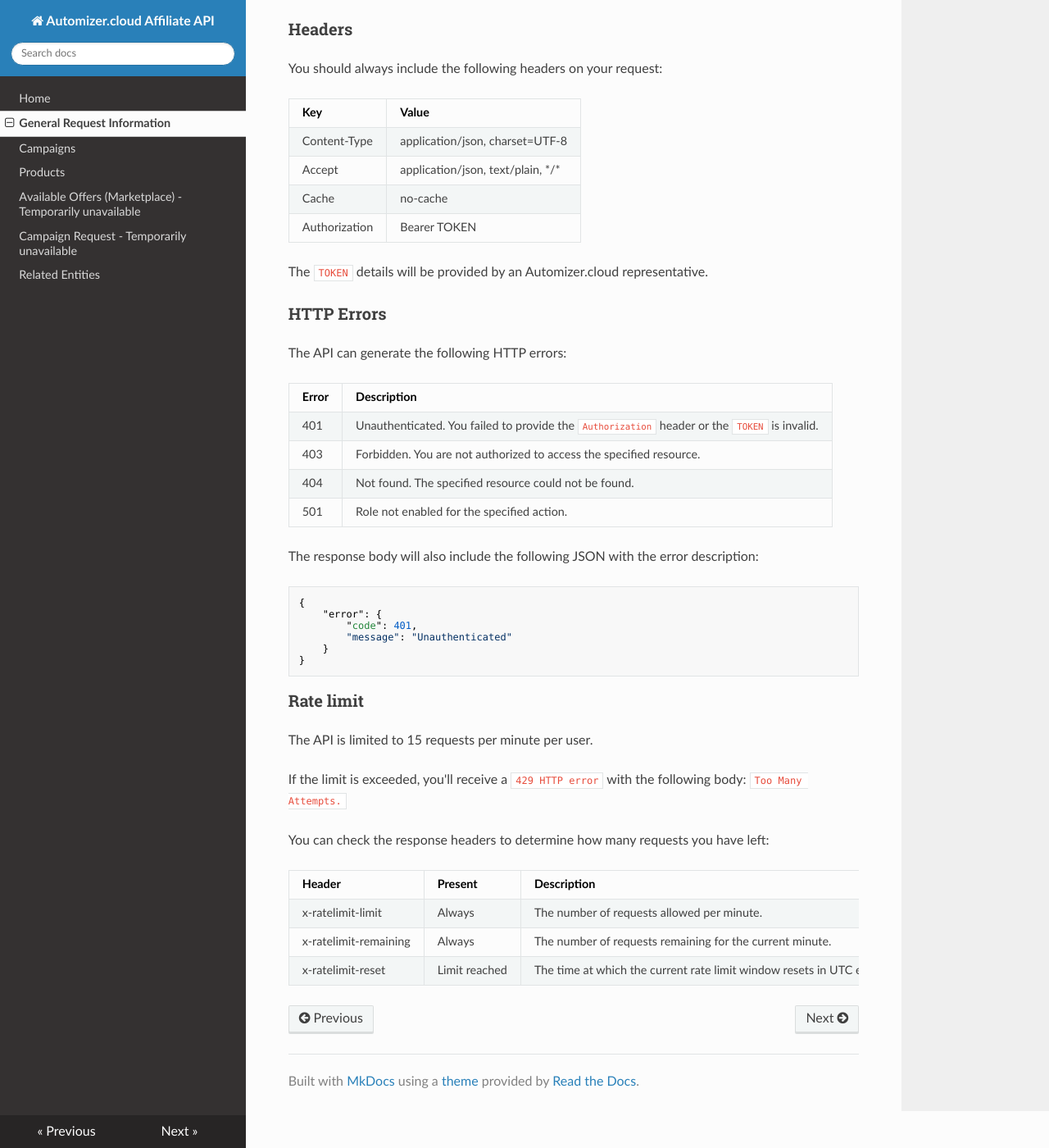
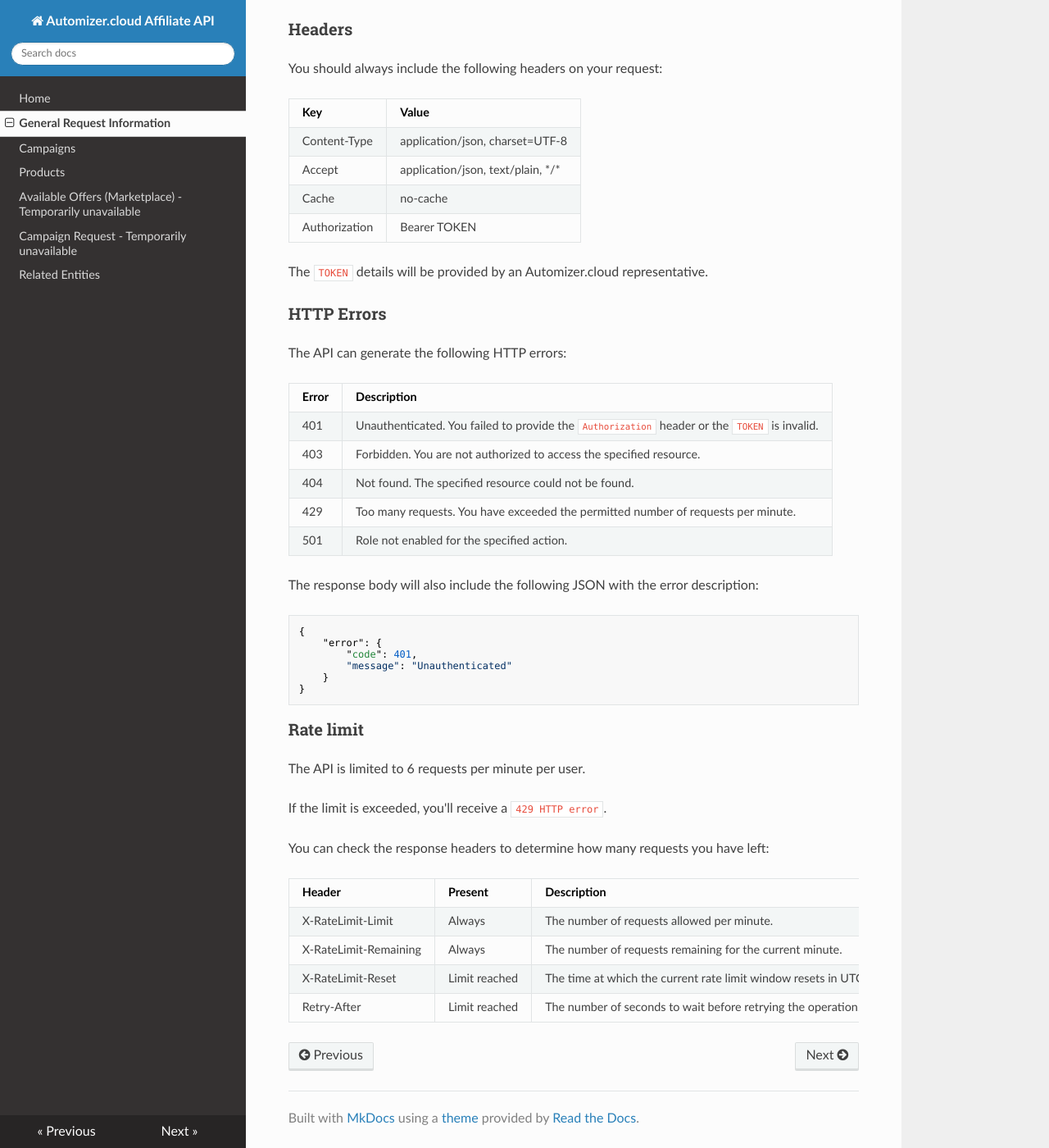
Before and after one commit to automizer-cloud/automizer.cloud-affiliate-api-docs, an MkDocs documentation site: the page built from docs/requests.md, in a window 1280 px wide and 1400 px high, scrolled down 175 px. Shown: the whole window at 82% size. Built offline with MkDocs 1.6.1, drawn with Linux system fonts in a browser that asks for light colours; nearby versions of some CDN libraries; old or Windows-style settings are respelled for this version of MkDocs.

Commit message:
Update rate limit docs

```diff
--- a/docs/requests.md
+++ b/docs/requests.md
@@ -24,6 +24,7 @@ Error | Description
 401   | Unauthenticated. You failed to provide the `Authorization` header or the `TOKEN` is invalid.
 403   | Forbidden. You are not authorized to access the specified resource.
 404   | Not found. The specified resource could not be found.
+429   | Too many requests. You have exceeded the permitted number of requests per minute.
 501   | Role not enabled for the specified action.
 
 The response body will also include the following JSON with the error description:
@@ -39,14 +40,15 @@ The response body will also include the following JSON with the error descriptio
 
 ### Rate limit
 
-The API is limited to 15 requests per minute per user.
+The API is limited to 6 requests per minute per user.
 
-If the limit is exceeded, you'll receive a `429 HTTP error` with the following body: `Too Many Attempts.`
+If the limit is exceeded, you'll receive a `429 HTTP error`.
 
 You can check the response headers to determine how many requests you have left:
 
 Header                | Present       | Description
 --------------------- | ------------- | ----------------------------------------------------------------------------
-x-ratelimit-limit     | Always        | The number of requests allowed per minute.
-x-ratelimit-remaining | Always        | The number of requests remaining for the current minute.
-x-ratelimit-reset     | Limit reached | The time at which the current rate limit window resets in UTC epoch seconds.
+X-RateLimit-Limit     | Always        | The number of requests allowed per minute.
+X-RateLimit-Remaining | Always        | The number of requests remaining for the current minute.
+X-RateLimit-Reset     | Limit reached | The time at which the current rate limit window resets in UTC epoch seconds.
+Retry-After           | Limit reached | The number of seconds to wait before retrying the operation.
```
